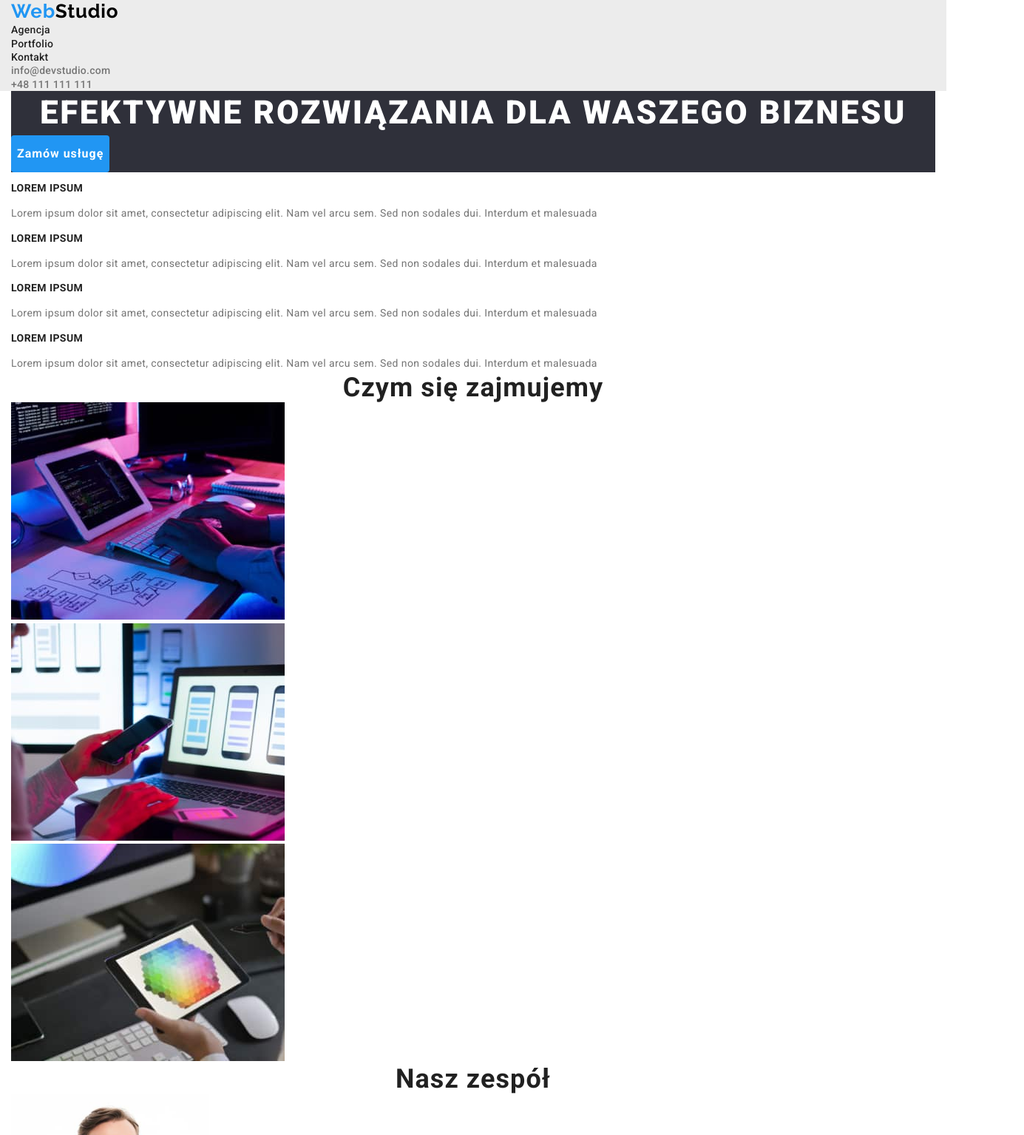
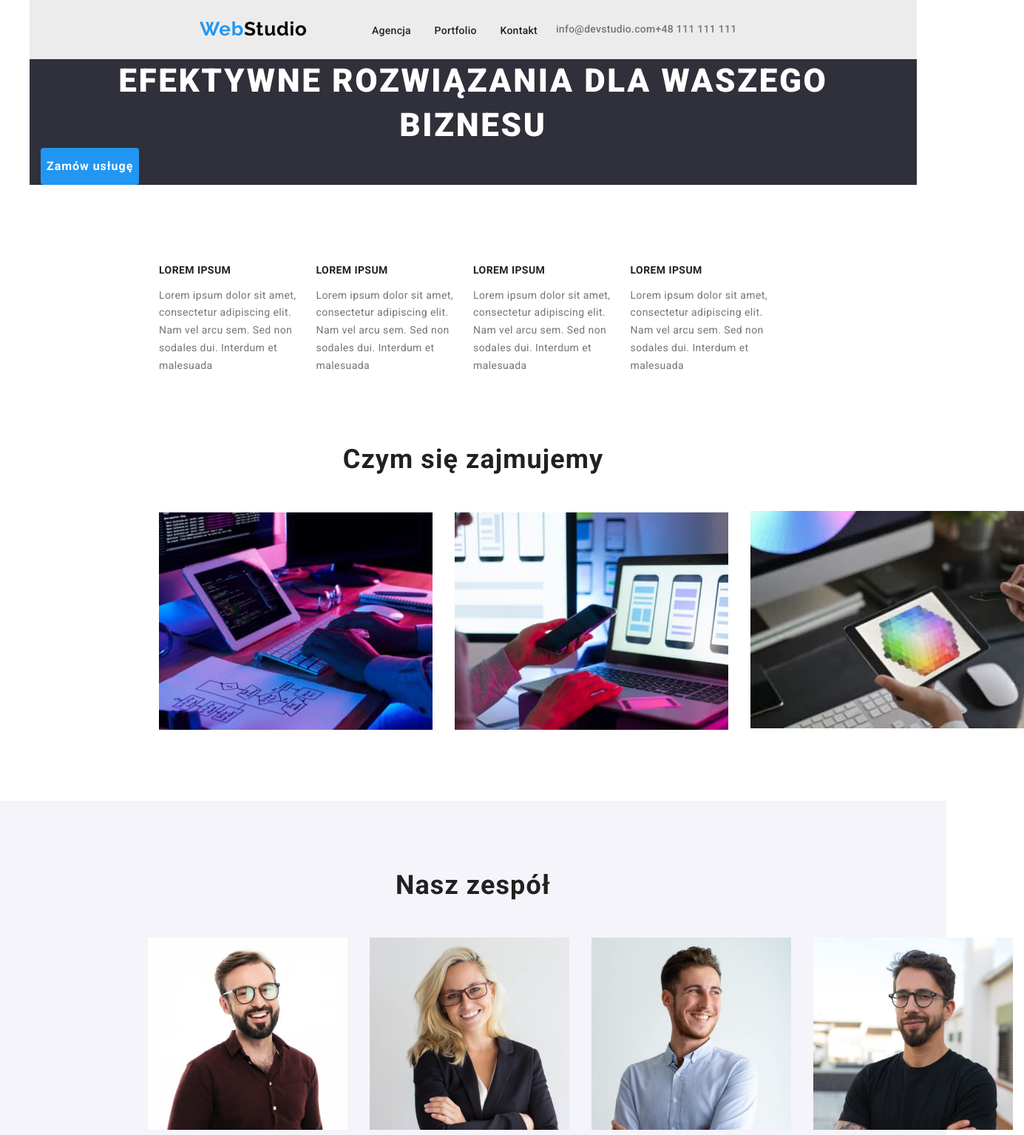
Before and after one commit to magdalenajb/goit-markup-hw-03, a plain HTML site: page index.html in a window 1280 px wide. Shown: the top 1535 px of the page at 74% size, 1385 px wide, since content can reach past the window. Drawn offline with nearby package versions, Linux system fonts and the light colour scheme.

Commit message:
Next part

```diff
--- a/css/styles.css
+++ b/css/styles.css
@@ -4,9 +4,9 @@
   box-sizing: border-box;}
 
 h1, h2, h2, p, ul{
-margin: 0 0;
-border: 0 0;
-padding: 0 0;
+margin: 0;
+border: 0;
+padding: 0;
 }
 
 body{
@@ -20,10 +20,17 @@ body{
 }
 .headering{
     background-color: #ECECEC;
+    width: 1600px;
+    height: 80px;
+    display:flex;
 }
 
 .logo{
     text-decoration: none;
+    display: flex;
+    width: 115px;
+    height: 31px;
+    margin:24px 93px 25px 215px;
 }
 .web{
 font-family: 'Raleway', sans-serif;
@@ -57,6 +64,7 @@ text-align: left;
 
 .list {
 list-style-type: none;
+
 }
 
 .navigation{
@@ -135,7 +143,9 @@ font-size: 36px;
 line-height: 1.12;
 text-align: center;
 letter-spacing: 0.03em;
+
 }
+
 
 .name{
 font-weight: 500;
@@ -206,7 +216,74 @@ background-color: var(--brand-color);
 color:var(--primary-color);
 }
 .container{
-max-width: 1200;
+width: 100%;
+max-width: 1200px;
 padding: 0 15px;
-margin:0 215;
+margin:0 auto;
 }
+
+.wrapper-1{
+display:flex;
+align-items: center;
+justify-content: space-between;
+border-bottom: 1px solid #EEEEEE;
+}
+
+.nav-list-1{
+display:flex;
+list-style: none;
+justify-content: space-between;
+width: 224px;
+height:16px;
+margin:24px  25px;
+}
+.nav-list-2{
+display:flex;
+justify-content: space-between;
+margin:
+}
+
+.lorem-list{
+display:flex;
+align-items: center;
+margin: 94px 215px 94px 215px;
+}
+
+.what-we-do{
+display:block;
+text-align: center;
+margin-bottom: 50px;
+}
+.list-part-1{
+    display:flex;
+    align-items: center;
+    justify-content: space-between;
+    margin-inline: 215px;
+    margin-bottom:94px;}
+
+.picture-1{
+    width: 370px;
+    height:294px;
+    margin-right: 30px;
+}
+
+.wrapper-2{
+    background-color: #F5F4FA;
+
+}
+.list-part-2{
+    display:flex;
+    align-items: center;
+    justify-content: space-between;
+    padding-inline:200px;
+    padding-bottom: 94px;
+}
+.our-team{
+    display:block;
+    text-align: center;
+    padding-top:94px;
+    padding-bottom: 50px;
+}
+.pictures-3{
+    margin-right:30px;
+}
--- a/index.html
+++ b/index.html
@@ -13,31 +13,32 @@
 </head>
 <body>
     <header class="headering container">
+        <div class="wrapper-1">
         <a class="logo" href="./index.html">
             <span class="web">Web</span><span class="studio">Studio</span></a>
         <nav>
-            <ul class="list">
+            <ul class="list nav-list-1">
                 <li><a class="navigation" href="#">Agencja</a></li>
                 <li><a class="navigation" href="./portfolio.html">Portfolio</a></li>
                 <li><a class="navigation" href="#">Kontakt</a></li>
             </ul>
         </nav>
-            <ul class="list">
+            <ul class="list nav-list-2">
             <li><a class="kontakt" href="mailto:info@devstudio.com">info@devstudio.com</a></li>
             <li><a class="kontakt" href="tel:+48111111111">+48 111 111 111</a></li>
-            </ul>
+            </ul></div>
 
     </header>
 
-    <main class="container">
-        <section class="theme">
+    <main>
+        <section class="theme container">
         <h1 class="theme-1">EFEKTYWNE ROZWIĄZANIA DLA WASZEGO BIZNESU</h1>
         <button class="button-1" type="button">Zamów usługę</button>
         </section>
 
         <section>
             <h2 class="invisible">description1</h2>
-        <ul class="list">
+        <ul class="list"><div class=lorem-list>
         <li>
             <h3 class="lorem1">LOREM IPSUM</h3>
             <p class="lorem2">Lorem ipsum dolor sit amet, consectetur adipiscing elit. Nam vel arcu sem. Sed non sodales dui. Interdum et malesuada</p>
@@ -54,61 +55,61 @@
             <h3 class="lorem1">LOREM IPSUM</h3>
             <p class="lorem2">Lorem ipsum dolor sit amet, consectetur adipiscing elit. Nam vel arcu sem. Sed non sodales dui. Interdum et malesuada</p>
         </li>
-        </ul>
+        </ul></div>
     </section>
 
     <section>
-    <h2 class="part-1">
+    <h2 class="part-1 container what-we-do">
         Czym się zajmujemy
     </h2>
-    <ul class="list">
-        <li>
+    <ul class="list"><div class="list-part-1">
+        <li><div class="picture-1">
             <img src="./images/box1.jpg"
             alt="Praca przy komputerze"
             width="370"
-            height="294"/>
+            height="294"/></div>
         </li>
-        <li>
+        <li><div class="picture-1">
             <img src="./images/box2.jpg"
             alt="Praca z telefonem przy komputerze"
             width="370"
-            height="294"/>
+            height="294"/></div>
         </li>
-        <li>
+        <li><div class="picture-2">
             <img src="./images/box3.jpg"
             alt="Praca z tabletem"
             width="370"
-            height="294"/>
-        </li>
+            height="294"/></div>
+        </li></div>
     </ul>
     </section>
 
-    <section>
-    <h2 class="part-1">
+    <section><div class="wrapper-2">
+    <h2 class="part-1 our-team">
         Nasz zespół
     </h2>
-    <ul class="list">
-    <li>
+    <ul class="list"><div class="list-part-2">
+    <li><div class="pictures-3">
         <img src="./images/img1.jpg"
         alt="Product Designer"
         width="270"
-        height="260"/>
+        height="260"/></div>
         <h3 class="name">John Doe</h3>
         <p class="position-1">Product Designer</p>
     </li>
-    <li>
+    <li><div class="pictures-3">
         <img src="./images/img2.jpg"
         alt="Frontend Developer"
         width="270"
-        height="260"/>
+        height="260"/></div>
         <h3 class="name">John Doe</h3>
         <p class="position-1">Frontend Developer</p>
     </li>
-    <li>
+    <li><div class="pictures-3">
         <img src="./images/img3.jpg"
         alt="Marketing"
         width="270"
-        height="260"/>
+        height="260"/></div>
         <h3 class="name">John Doe</h3>
         <p class="position-1">Marketing</p>
     </li>
@@ -119,8 +120,8 @@
         height="260"/>
         <h3 class="name">John Doe</h3>
         <p class="position-1">UI Designer</p>
-    </li>
-    </ul>
+    </li></div>
+    </ul></div>
     </section>
 
     </main>
```
